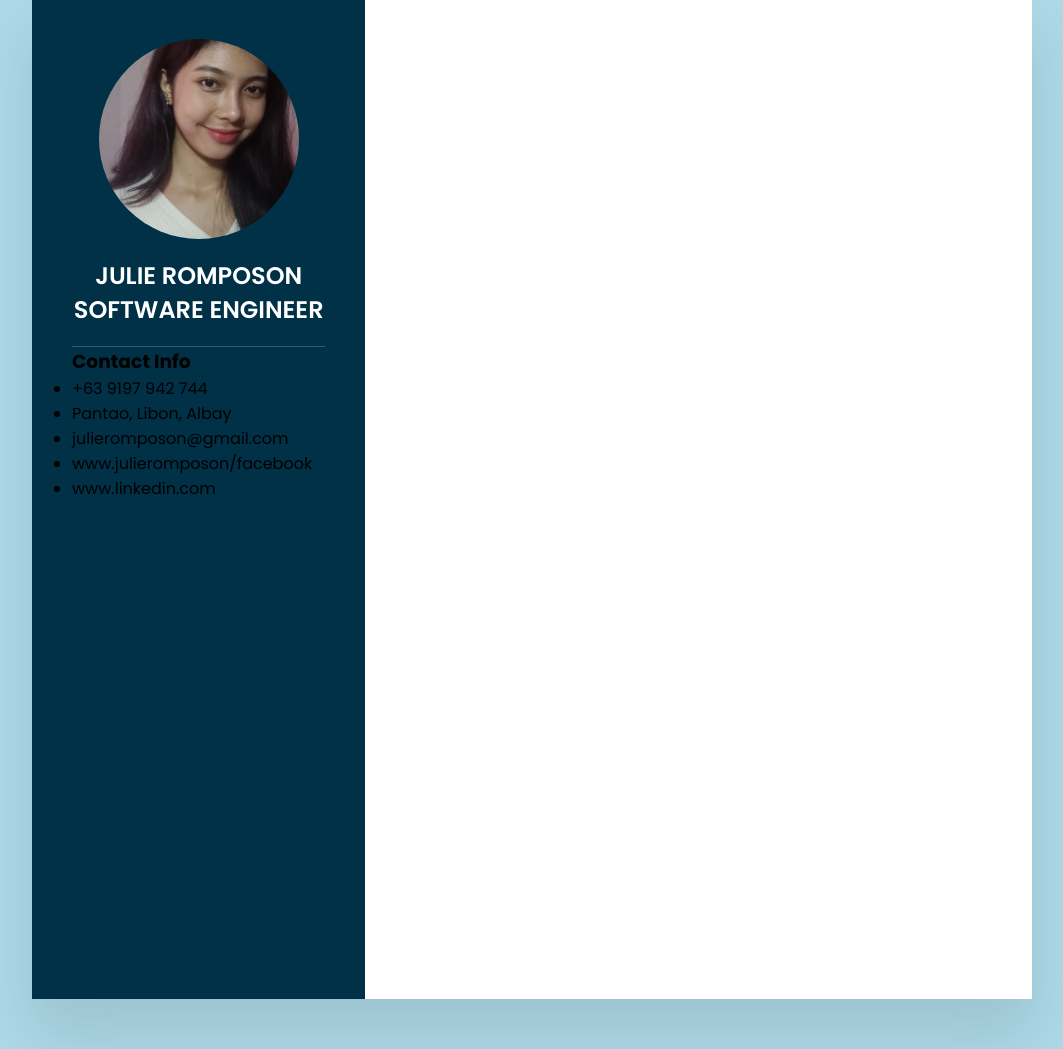
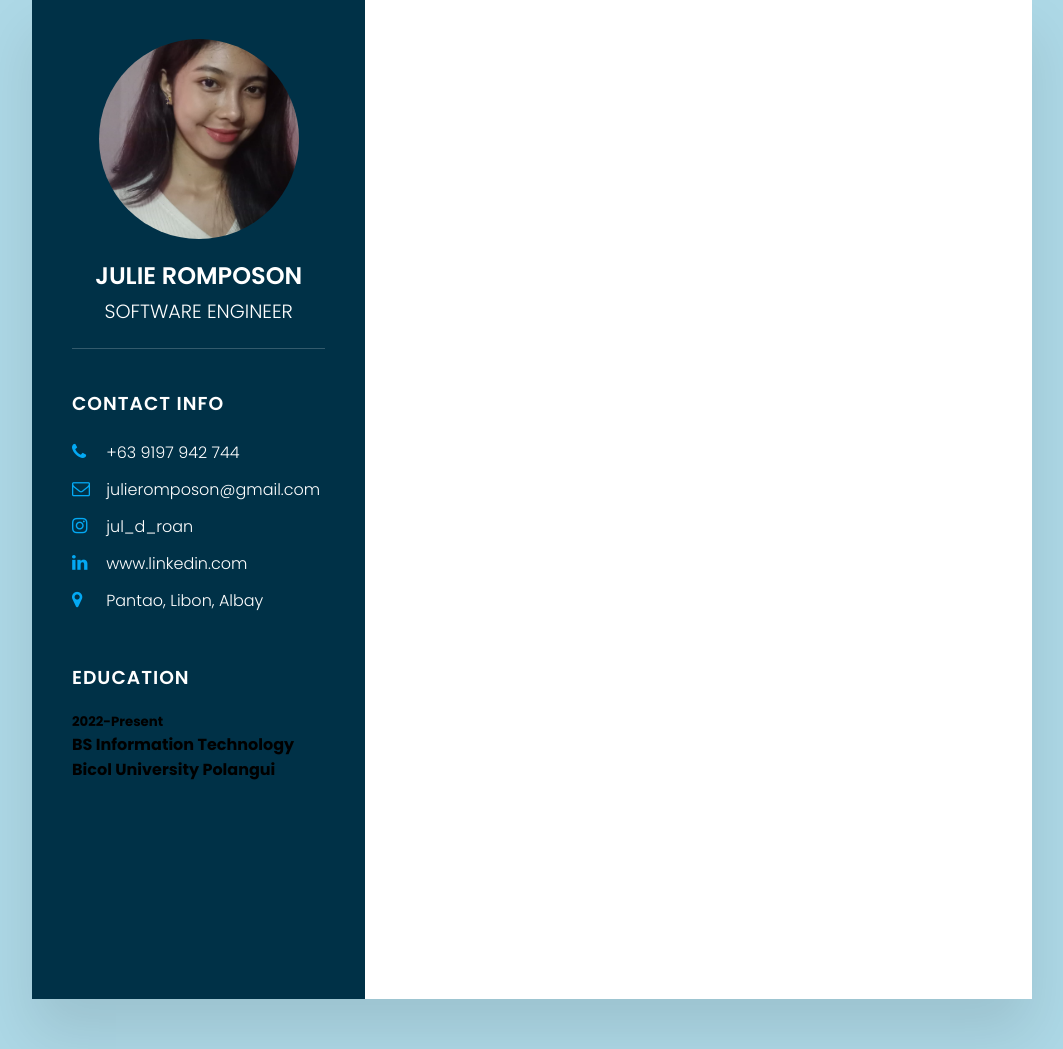
Before and after one commit to jleiprrb/2024_BSIT-2B_Eligere_Julie-Pernecita-Romposon, a PHP site: page /resume.html in a window 1280 px wide. Shown: the part 51-1100 px from the top of the page, without its empty margins (108-1171 px from the left). Run offline with PHP 8.4, Linux system fonts and the light colour scheme.

Commit message:
Add files via upload

```diff
--- a/resume.html
+++ b/resume.html
@@ -3,6 +3,7 @@
 <head>
     <meta name="viewport" content="width=device-width, initial-scale=1.0">
     <title>Responsive CV using Html & Css</title>
+    <link rel="stylesheet" href="https://cdnjs.cloudflare.com/ajax/libs/font-awesome/4.7.0/css/font-awesome.css" integrity="sha512-5A8nwdMOWrSz20fDsjczgUidUBR8liPYU+WymTZP1lmY9G6Oc7HlZv156XqnsgNUzTyMefFTcsFH/tnJE/+xBg==" crossorigin="anonymous" referrerpolicy="no-referrer" />
     <link rel="stylesheet" type="text/css" href="style.css">
 </head>
 <body>
@@ -18,27 +19,41 @@
                 <h3 class="title">Contact Info</h3>
                 <ul>
                     <li>
-                        <span class="icon"></span>
+                        <span class="icon"><i class="fa fa-phone" aria-hidden="true"></i></span>
                         <span class="text">+63 9197 942 744</span>
                     </li>
                     <li>
-                        <span class="icon"></span>
-                        <span class="text">Pantao, Libon, Albay</span>
-                    </li>
-                    <li>
-                        <span class="icon"></span>
+                        <span class="icon"><i class="fa fa-envelope-o" aria-hidden="true"></i></span>
                         <span class="text">julieromposon@gmail.com</span>
                     </li>
                     <li>
-                        <span class="icon"></span>
-                        <span class="text">www.julieromposon/facebook</span>
+                        <span class="icon"><i class="fa fa-instagram" aria-hidden="true"></i></span>
+                        <span class="text">jul_d_roan</span>
                     </li>
                     <li>
-                        <span class="icon"></span>
+                        <span class="icon"><i class="fa fa-linkedin" aria-hidden="true"></i></span>
                         <span class="text">www.linkedin.com</span>
+                    </li>
+                    <li>
+                        <span class="icon"><i class="fa fa-map-marker" aria-hidden="true"></i></span>
+                        <span class="text">Pantao, Libon, Albay</span>
                     </li>
                 </ul>
             </div>
+
+            <div class="contactInfo education">
+                <h3 class="title">Education</h3>
+                <ul>
+                    <li>
+                        <h5>2022-Present</h5>
+                        <h4>BS Information Technology</h4>
+                        <h4>Bicol University Polangui</h4>
+                    </li>
+                </ul>
+            </div>
+
+
+
         </div>
         <div class="right_side">
             <!-- Add your content for the right side here -->
--- a/style.css
+++ b/style.css
@@ -69,6 +69,48 @@ body {
     line-height: 1.4em;
 }
 
+.profileText h2 span{
+    font-size: 0.8em;
+    font-weight: 300;
+}
+
+.contactInfo{
+    padding-top: 40px;
+}
+
+.title{
+    color: #fff;
+    text-transform: uppercase;
+    font-weight: 600;
+    letter-spacing: 1px;
+    margin-bottom: 20px;
+}
+
+.contactInfo ul{
+    position: relative;
+}
+
+.contactInfo ul li{
+    position: relative;
+    list-style: none;
+    margin: 10px 0;
+    cursor: pointer;
+}
+
+.contactInfo ul li .icon{
+    display: inline-block;
+    width: 30px;
+    font-size: 18px;
+    color: #03a9f4;
+
+}
+
+.contactInfo ul li span{
+    color: #fff;
+    font-weight: 300;
+}
+
+
 .container .right_side {
     position: relative;
     background: #fff;
```
